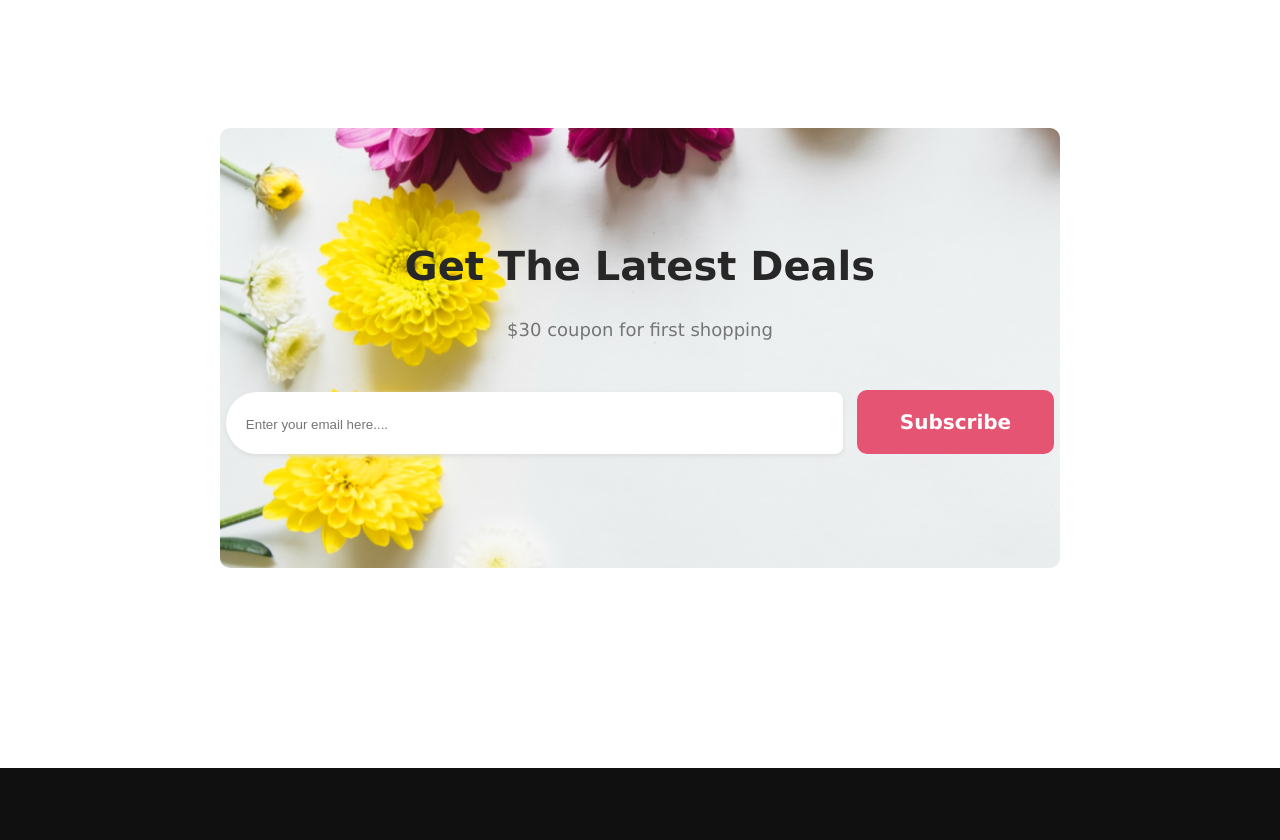
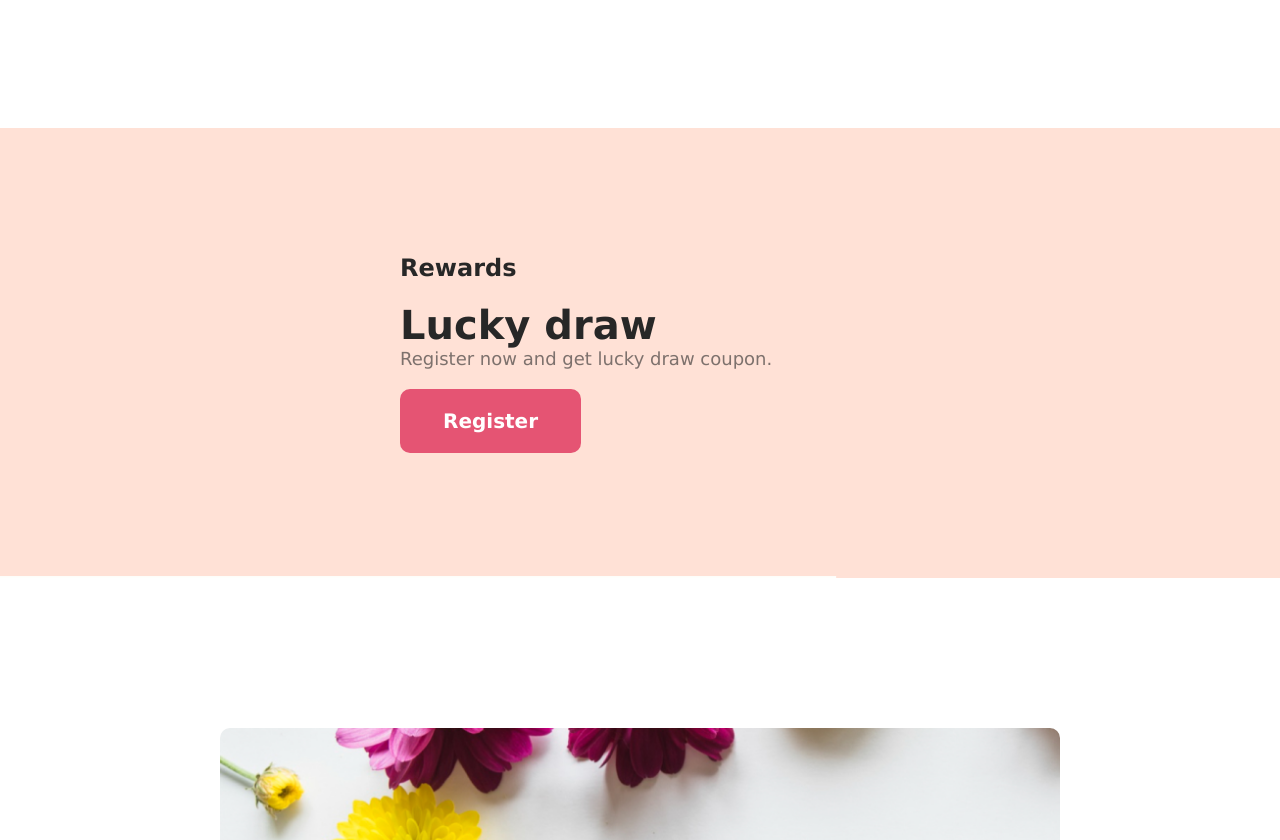
Before and after one commit to dronatoo21/flower-shop-assignment-1, a plain HTML site: page index.html in a window 1280 px wide. Shown: the part 3640-4480 px from the top of the page. Drawn offline with Linux system fonts and the light colour scheme.

Commit message:
added new section and finished

```diff
--- a/index.html
+++ b/index.html
@@ -24,6 +24,7 @@
         </section>
     </header>
     <!--Main section starts from here-->
+    <!--Container one-->
     <main>
         <section class="container-one">
             <h1 class="container-one-title , primary-title ">Our Featured Flowers</h1>
@@ -43,6 +44,7 @@
                 </div>
             </div>
         </section>
+        <!--Container two-->
         <section class="container-two">
             <div class="sticker-one">
                <img src="./Flower Asset/Group 57.png" alt="Coming Soon">
@@ -57,15 +59,17 @@
                 <p class="primary-des">24/7 Free Support.</p>
             </div>
         </section>
+        <!--Container three-->
         <section class="container-three">
             <div class="container-three-details">
-                <h1 class="container-three-title , primary-title ">Hot Deal ! Sale Up To 25% <span style="color: #E55473;">Off</span></h1>
+                <h1 class="container-three-title , primary-title ">Hot Deal ! Sale Up To 25% <span class="off-title">Off</span></h1>
                 <p class="container-three-des , primary-des">It is a long established fact that a reader will be distracted by the readable <br> content of a page when looking at its layout.</p>
                 <button class="primary-btn">Sign Up</button>
             </div>
             <div class="container-three-photo">
                 <img src="./Flower Asset/pngwing 8.png" alt="Coming Soon">
             </div>
+            <!--Container four-->
         </section>
         <section class="container-four">
             <h1 class="container-four-title , primary-title">Instagram</h1>
@@ -85,6 +89,16 @@
                 </div>
             </div>
         </section>
+        <!--Container six-->
+        <section class="container-six">
+            <div class="container-six-details">
+                <h1 class=" primary-title , container-six-title">Rewards</h1>
+                <h1 class="primary-title , container-six-title-two">Lucky draw</h1>
+                <p class="primary-des , container-six-des">Register now and get lucky draw coupon.</p>
+                <button class="primary-btn">Register</button>
+            </div>
+        </section>
+        <!--Container five-->
         <section class="container-five">
             <div class="container-five-details">
                 <h1 class=" container-five-title , primary-title">Get The Latest Deals</h1>
@@ -94,6 +108,7 @@
             </div>
         </section>
     </main>
+    <!--This is a Footer section-->
     <footer>
         <section class="footer">
             <div class="footer-details">
--- a/style.css
+++ b/style.css
@@ -163,6 +163,10 @@
     margin-bottom: 20px;
 }
 
+.off-title{
+    color: #E55473;
+}
+
 /*container four styles*/
 
 .container-four{
@@ -224,6 +228,27 @@
     margin-right: 10px;
 }
 
+/*Container six styles*/
+
+.container-six{
+    height: 450px;
+    margin-top: 150px;
+    padding-left: 400px;
+    background-image: url("./Flower Asset/flower60.png");
+    display: flex;
+    align-items: center;
+}
+
+.container-six-title-two{
+    font-size: 40px;
+    margin-top: 20px;
+}
+
+.container-six-des{
+    font-size: 18px;
+    margin-bottom: 20px;
+}
+
 /*Footer section styles*/
 
 .footer{
```
Also changed, not shown: Flower Asset/flower60.png (added).
